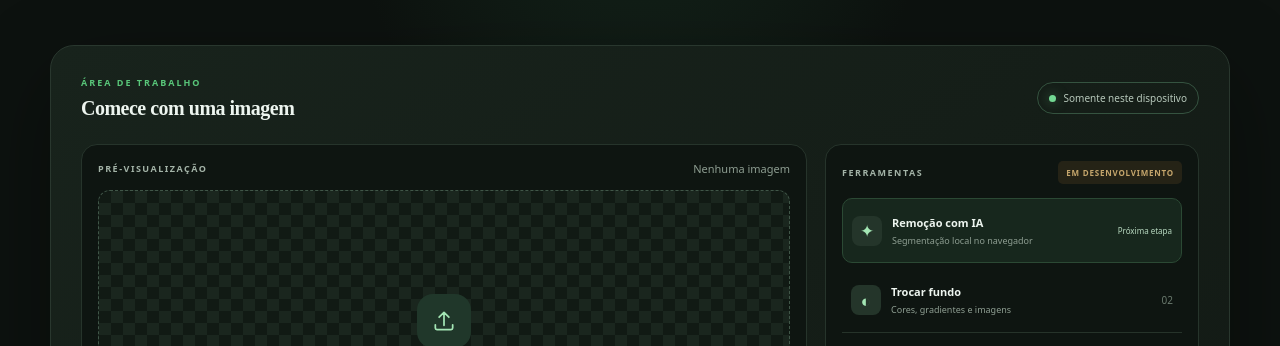
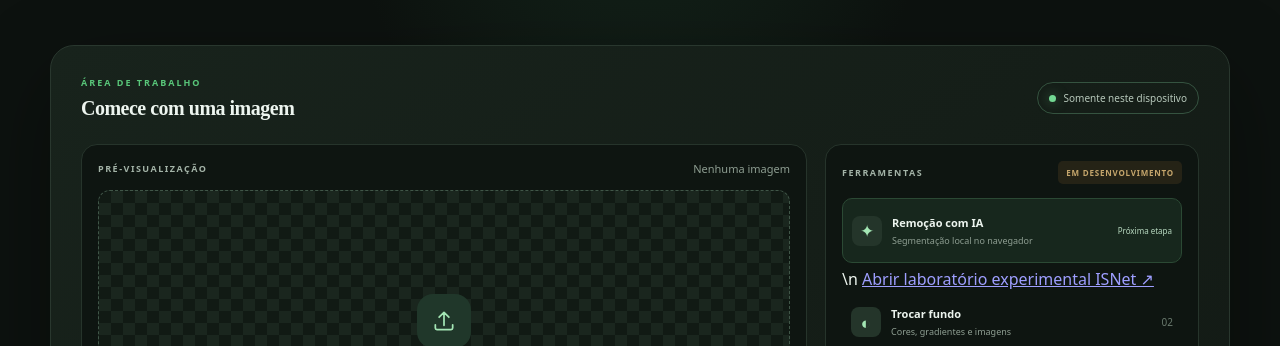
Before and after one commit to mpjbiologo/ClearCut, a plain HTML site: page index.html in a window 1280 px wide. Shown: the part 391-737 px from the top of the page. Drawn offline with Linux system fonts and the light colour scheme.

Commit message:
docs/ui: add isolated ISNet benchmark workflow

```diff
--- a/index.html
+++ b/index.html
@@ -48,7 +48,7 @@
         </section>
         <aside class="tools-panel">
           <div class="panel-heading"><span>FERRAMENTAS</span><span class="coming-tag">EM DESENVOLVIMENTO</span></div>
-          <div class="tool-card tool-card-active"><span class="tool-icon">✦</span><div><strong>Remoção com IA</strong><p>Segmentação local no navegador</p></div><span class="tool-state">Próxima etapa</span></div>
+          <div class="tool-card tool-card-active"><span class="tool-icon">✦</span><div><strong>Remoção com IA</strong><p>Segmentação local no navegador</p></div><span class="tool-state">Próxima etapa</span></div>\n          <a class="lab-entry" href="./isnet-lab.html">Abrir laboratório experimental ISNet ↗</a>
           <div class="tool-card"><span class="tool-icon">◐</span><div><strong>Trocar fundo</strong><p>Cores, gradientes e imagens</p></div><span class="tool-lock">02</span></div>
           <div class="tool-card"><span class="tool-icon">✎</span><div><strong>Refinar recorte</strong><p>Pincéis para remover e restaurar</p></div><span class="tool-lock">03</span></div>
           <div class="tool-card"><span class="tool-icon">▧</span><div><strong>Recortar e ajustar</strong><p>Enquadramento e proporções</p></div><span class="tool-lock">04</span></div>
```
